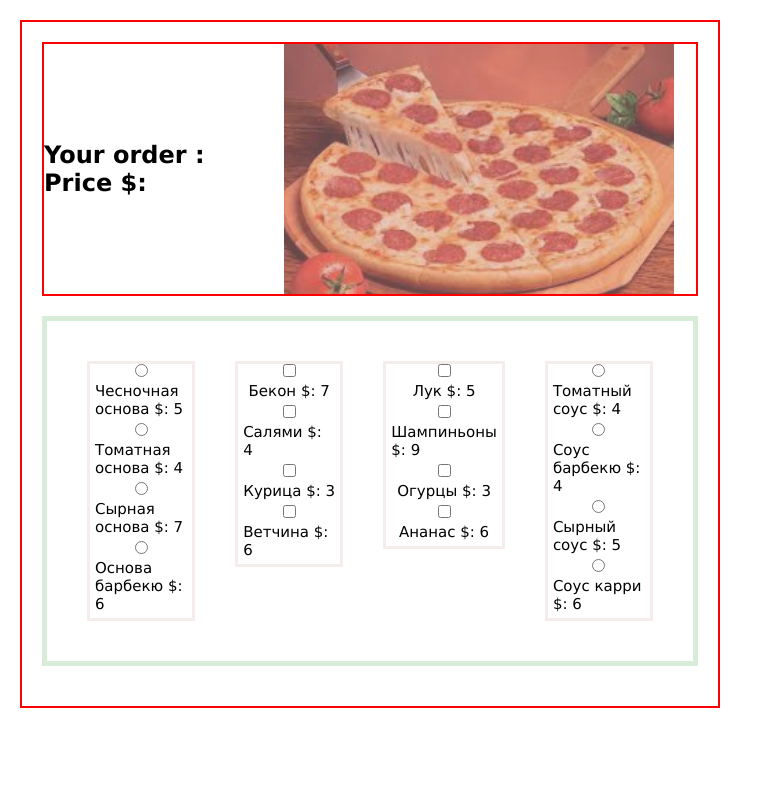
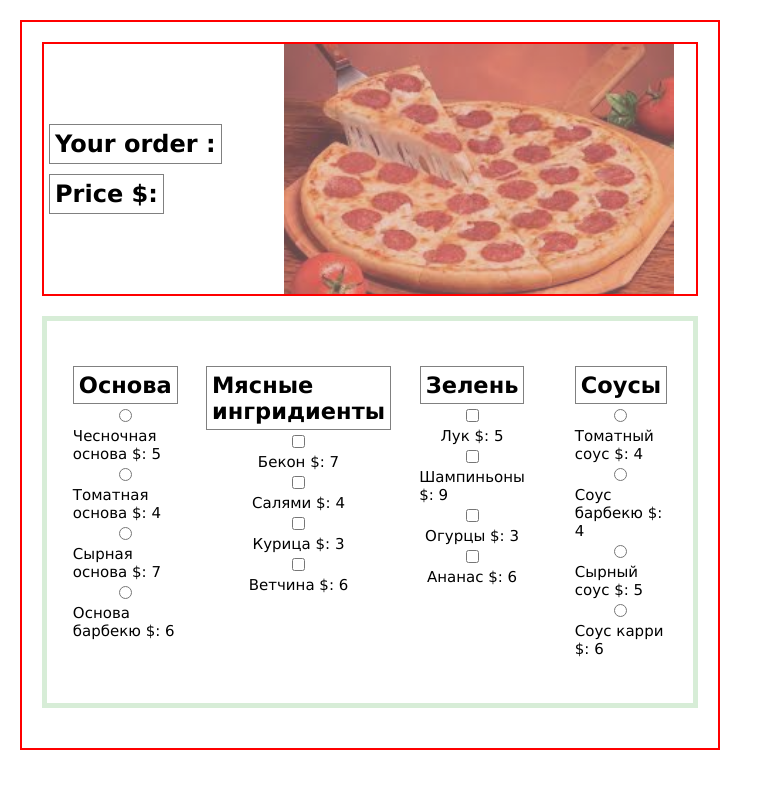
Before and after one commit to Timahvey12/Pizza_project, a plain HTML site: page index.html in a window 1280 px wide. Shown: the whole page, without its empty margins (0-763 px from the left). Drawn offline with Linux system fonts and the light colour scheme.

Commit message:
New styles

```diff
--- /dev/null
+++ b/counter.js
@@ -0,0 +1 @@
+// function ()
--- a/index.html
+++ b/index.html
@@ -30,6 +30,7 @@
       <div class="footer">
         <form id="test" class="menu_list">
           <div class="column main_base">
+            <h2>Основа</h2>
             <input
               type="radio"
               id="main_base1"
@@ -61,6 +62,7 @@
           </div>
 
           <div class="column main_meat">
+            <h2>Мясные ингридиенты</h2>
             <input type="checkbox" id="meat1" name="meat" value="becon" />
             <label for="meat1">Бекон $: 7</label>
             <input type="checkbox" id="meat2" name="meat" value="saliami" />
@@ -71,6 +73,7 @@
             <label for="meat4">Ветчина $: 6</label>
           </div>
           <div class="column main_vegitables">
+            <h2>Зелень</h2>
             <input
               type="checkbox"
               id="vegetables1"
@@ -101,6 +104,7 @@
             <label for="vegetables4">Ананас $: 6</label>
           </div>
           <div class="column main_souce">
+            <h2>Соусы</h2>
             <input type="radio" id="sauce1" name="sauce" value="tomato" />
             <label for="sauce1">Томатный соус $: 4</label>
             <input type="radio" id="sauce2" name="sauce" value="barbeq" />
--- a/index.js
+++ b/index.js
@@ -2,23 +2,30 @@ import { ingr, orderState } from "./constans.js";
 
 const test = document.getElementById("test");
 test.addEventListener("change", ({ target }) => {
+  // console.log(target.checked);
+  if (target.name === "main_base" || target.name === "sauce") {
+    orderState[target.name][0] = ingr[target.name][target.value];
 
-
-  console.log(target.checked);
-  if(target.name === 'main_base' || target.name === 'sauce'){
-    orderState[target.name][0] = ingr[target.name][target.value];
-  }else{
-    if(target.checked){
-      if(orderState[target.name].length < 2){
+    // function eddTagIngr() {
+    //   const order_abaut = document.querySelector("order_abaut");
+    //   console.log(order_abaut);
+    //   const newDiv = order_abaut.innerHTML;
+    //   newDiv.innerHTML = `<p>${orderState[target.name][0]}</p>`;
+    //   return newDiv;
+    // }
+  } else {
+    if (target.checked) {
+      if (orderState[target.name].length < 2) {
         orderState[target.name].push(ingr[target.name][target.value]);
-      }else{
+      } else {
         target.checked = false;
       }
-    }else{
-      const idx = orderState[target.name].indexOf(ingr[target.name][target.value])
+    } else {
+      const idx = orderState[target.name].indexOf(
+        ingr[target.name][target.value]
+      );
       orderState[target.name].splice(idx, 1);
-
     }
   }
-  console.log(orderState);
+  console.log(orderState[target.name]);
 });
--- a/style.css
+++ b/style.css
@@ -11,7 +11,11 @@ body {
   height: 100vh;
   cursor: default;
 }
-
+h2 {
+  margin: 5px;
+  padding: 5px;
+  border: 1px solid grey;
+}
 .wrapper {
   display: flex;
   flex-direction: column;
@@ -113,7 +117,6 @@ label {
   width: 100%;
 }
 .column {
-  border: 3px solid rgba(230, 209, 209, 0.418);
   width: 25%;
   display: flex;
   flex-direction: column;
```
